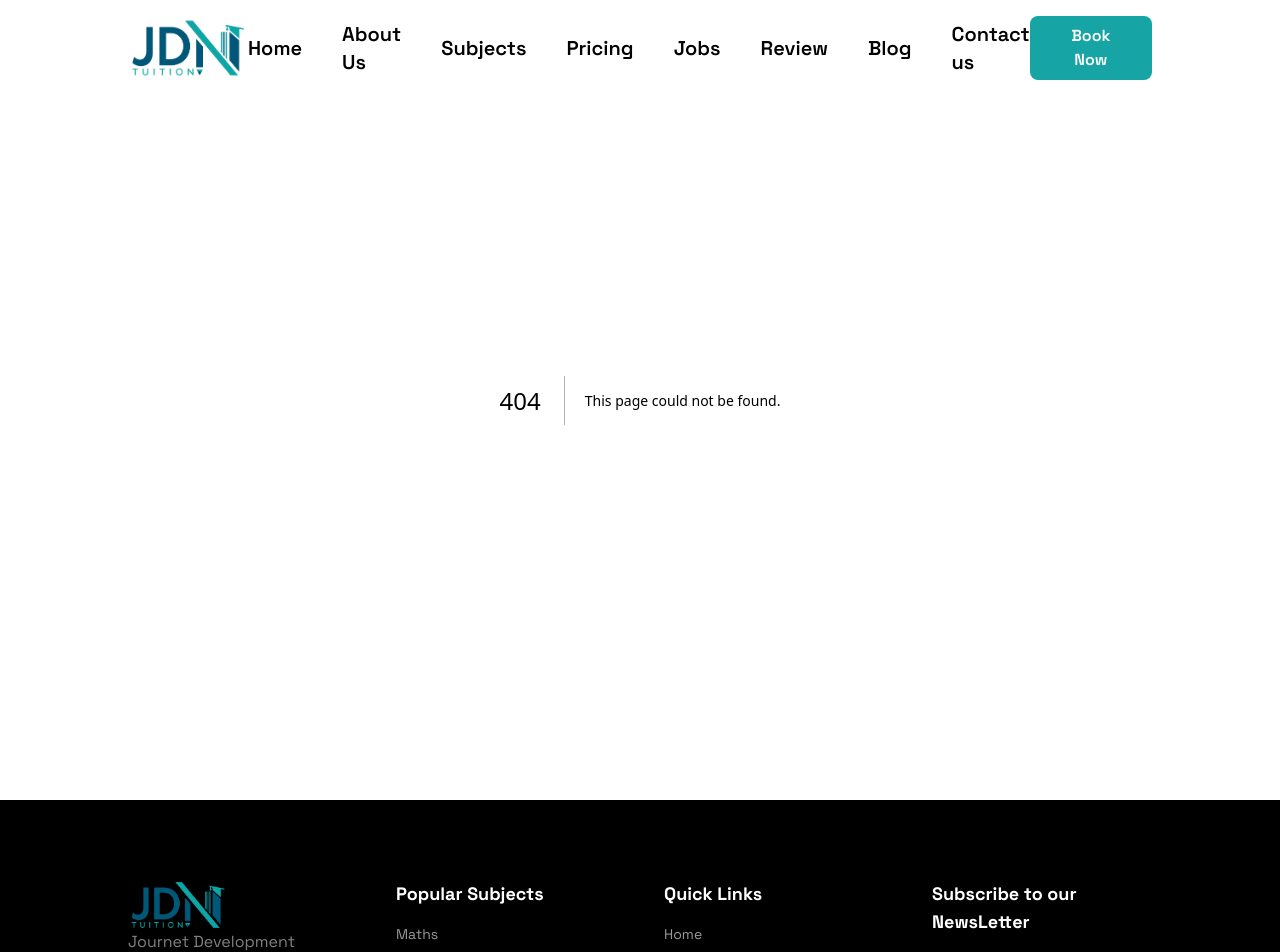
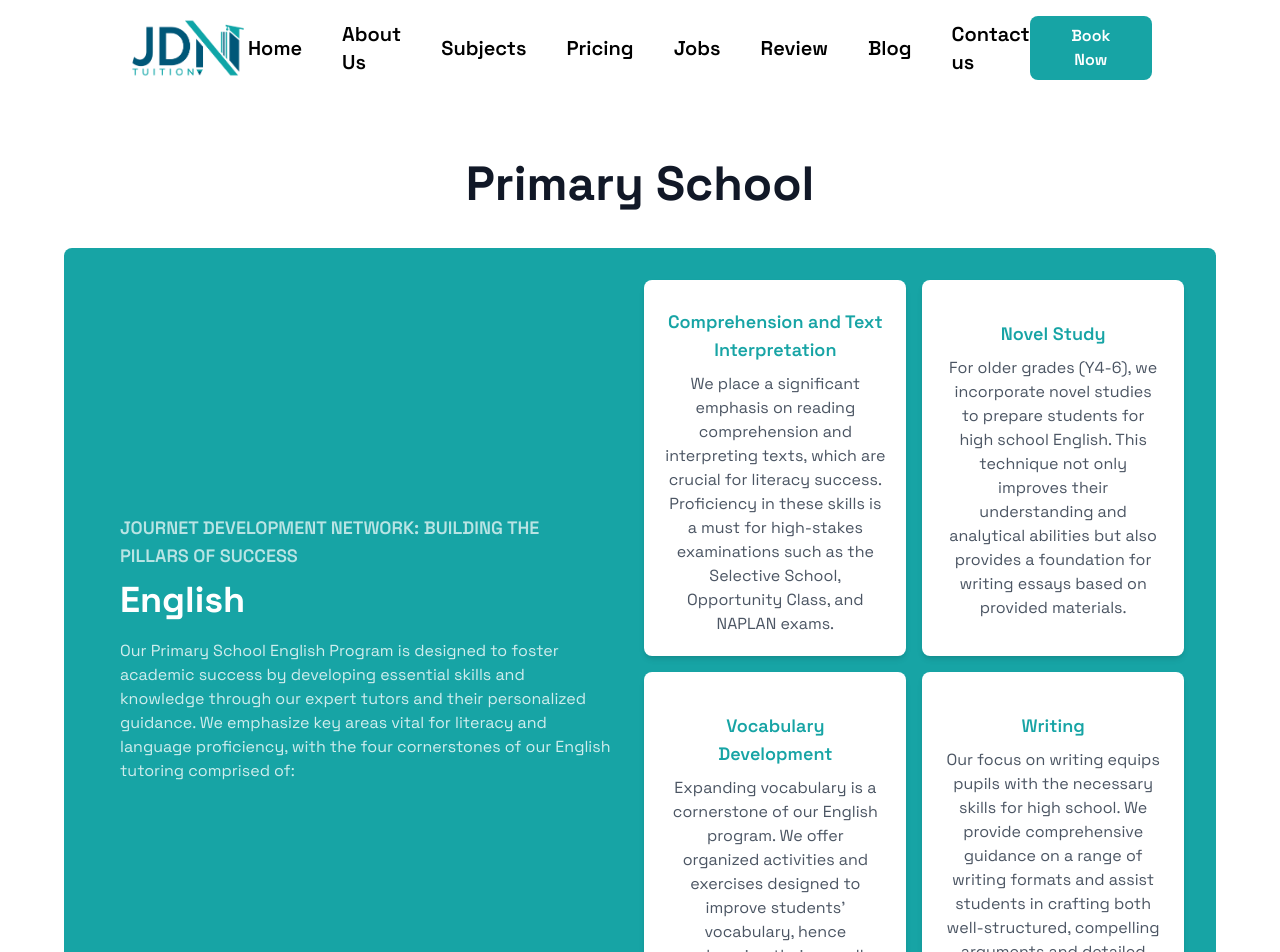
Before and after one commit to HadiaFaisal19/jdntuition, a Next.js app: page /subject in a window 1280 px wide. Before the commit this address had no page. Shown: the top 952 px of the page. Built offline with nearby package versions, Linux system fonts and the light colour scheme.

Commit message:
added the subject page where all subjects will be displayed for the primary school

```diff
--- /dev/null
+++ b/app/subject/page.tsx
@@ -0,0 +1,82 @@
+"use client";
+
+import { FaUsers, FaTrophy, FaHeart, FaMoneyBillWave } from "react-icons/fa";
+
+export default function Opportunities() {
+  return (
+
+    <section className="pt-[10rem] bg-white py-16 px-4">
+        <div className="max-w-6xl mx-auto text-center mb-10">
+    <h1 className="text-4xl md:text-5xl text-gray-900 font-bold">
+      Primary School
+    </h1>
+  </div>
+      <div className="max-w-6xl mx-auto bg-[#17A4A5] rounded-lg p-8 flex flex-col lg:flex-row items-center">
+        {/* Left Section - English Text */}
+        <div className="lg:w-1/2 text-center lg:text-left px-6">
+          <h2 className="text-lg font-semibold uppercase text-white/70">
+          Journet Development Network: Building the Pillars of Success
+          </h2>
+          <h3 className="text-4xl font-bold mt-2 leading-tight text-white">
+            English
+          </h3>
+          <p className="text-white/80 mt-4">
+            Our Primary School English Program is designed to foster academic
+            success by developing essential skills and knowledge through our
+            expert tutors and their personalized guidance. We emphasize key
+            areas vital for literacy and language proficiency, with the four
+            cornerstones of our English tutoring comprised of:
+          </p>
+        </div>
+
+        {/* Divider */}
+        <div className="hidden lg:block w-[0.5px] bg-white/50 h-auto mx-1"></div>
+
+        {/* Right Section - Icon Cards */}
+        <div className="grid grid-cols-1 sm:grid-cols-2 gap-4 lg:w-1/2">
+          {/* Card 1 */}
+          <div className="bg-white rounded-lg p-5 text-center shadow-md">
+            <h4 className="text-lg font-semibold mt-2 text-[#17A4A5]">
+              Comprehension and Text Interpretation
+            </h4>
+            <p className="text-gray-600 mt-2">
+            We place a significant emphasis on reading comprehension and interpreting texts, which are crucial for literacy success. Proficiency in these skills is a must for high-stakes examinations such as the Selective School, Opportunity Class, and NAPLAN exams.
+            </p>
+          </div>
+
+          {/* Card 2 */}
+          <div className="bg-white rounded-lg p-6 text-center shadow-md">
+            <h4 className="text-lg font-semibold mt-4 text-[#17A4A5]">
+              Novel Study
+            </h4>
+            <p className="text-gray-600 mt-2">
+            For older grades (Y4-6), we incorporate novel studies to prepare students for high school English. This technique not only improves their understanding and analytical abilities but also provides a foundation for writing essays based on provided materials.
+            </p>
+          </div>
+
+          {/* Card 3 */}
+          <div className="bg-white rounded-lg p-6 text-center shadow-md">
+
+            <h4 className="text-lg font-semibold mt-4 text-[#17A4A5]">
+              Vocabulary Development
+            </h4>
+            <p className="text-gray-600 mt-2">
+            Expanding vocabulary is a cornerstone of our English program. We offer organized activities and exercises designed to improve students’ vocabulary, hence enhancing their overall language skills.
+            </p>
+          </div>
+
+          {/* Card 4 */}
+          <div className="bg-white rounded-lg p-6 text-center shadow-md">
+
+            <h4 className="text-lg font-semibold mt-4 text-[#17A4A5]">
+              Writing
+            </h4>
+            <p className="text-gray-600 mt-2">
+            Our focus on writing equips pupils with the necessary skills for high school. We provide comprehensive guidance on a range of writing formats and assist students in crafting both well-structured, compelling arguments and detailed creative pieces.
+            </p>
+          </div>
+        </div>
+      </div>
+    </section>
+  );
+}
```
